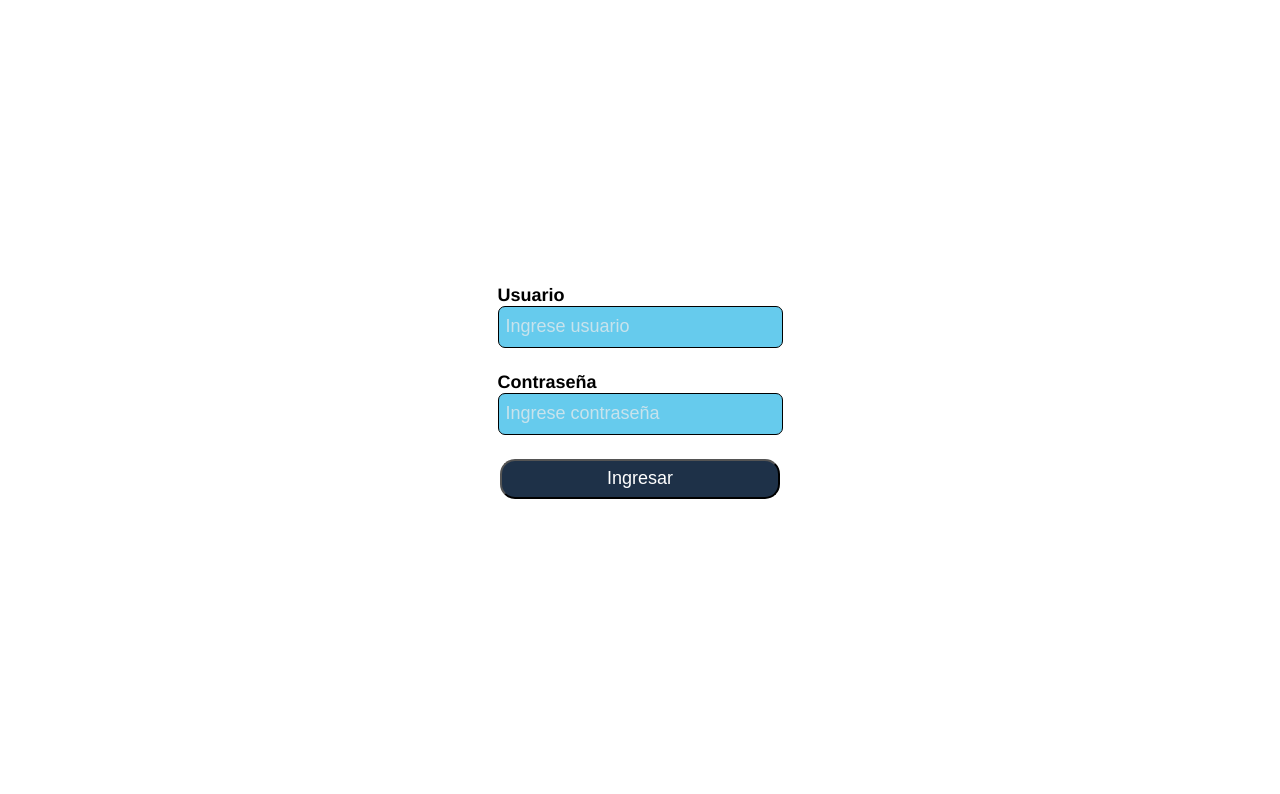
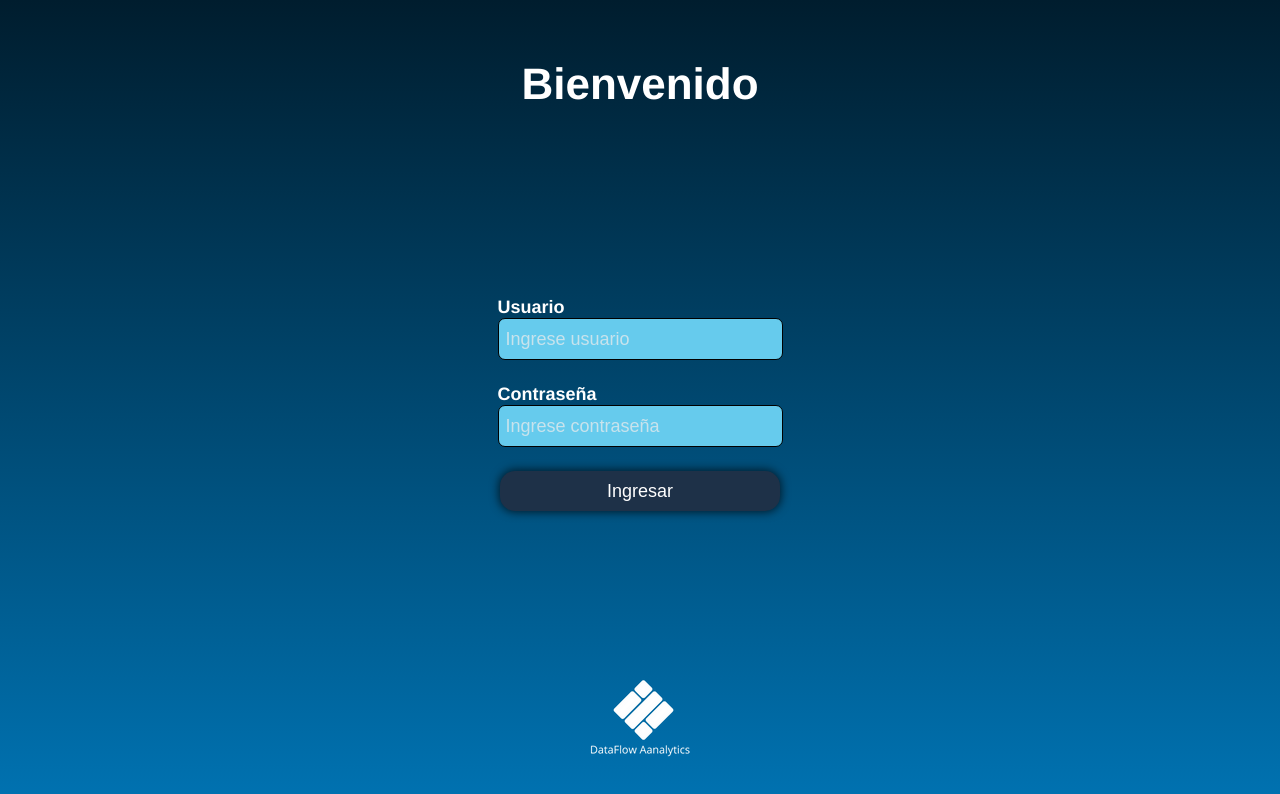
Before and after one commit to ratprogramer/Front-Data-Flow-Analytics, a React (Vite) app: page / in a window 1280 px wide. Shown: the top 794 px of the page. Built offline with nearby package versions, Linux system fonts and the light colour scheme.

Commit message:
Estilos en el inicio de sesion

```diff
--- a/src/App.jsx
+++ b/src/App.jsx
@@ -1,8 +1,8 @@
-import { LoginForm } from "./Features/Modulo_usuarios/Vista_inicio_sesion/Organismos/LoginForm"
+import { InicioSesion } from "./Features/Modulo_usuarios/Vista_inicio_sesion/Paginas/InicioSesion"
 function App() {
   return (
     <>
-      <LoginForm></LoginForm>
+      <InicioSesion></InicioSesion>
     </>
   )
 }
--- a/src/Atomos/Boton/Boton.css
+++ b/src/Atomos/Boton/Boton.css
@@ -5,8 +5,10 @@
     font-size: 18px;
     padding: 4px;
     height: 2.5rem;
+    border: none;
     border-radius: 15px;
     transition: 0.3s;
+    box-shadow: 0px 0px 10px 1px rgba(0, 0, 0, 0.699);
 }
 
 
--- a/src/Atomos/InputTxt/InputTxt.css
+++ b/src/Atomos/InputTxt/InputTxt.css
@@ -14,3 +14,6 @@
 .inputTxt-atomo::placeholder{
     color: #edececb9;
 }
+.inputTxt-atomo:focus {
+    outline: none;
+}
--- a/src/Features/Modulo_usuarios/Vista_inicio_sesion/Organismos/LoginForm.css
+++ b/src/Features/Modulo_usuarios/Vista_inicio_sesion/Organismos/LoginForm.css
@@ -1,7 +1,6 @@
 .loginForm-organismo{
     display: flex;
     flex-direction: column;
-    height: 97.9vh;
     justify-content: center;
     align-items: center;
 }
--- /dev/null
+++ b/src/Features/Modulo_usuarios/Vista_inicio_sesion/Paginas/InicioSesion.css
@@ -0,0 +1,14 @@
+.inicioSesion-pagina{
+    display: flex;
+    flex-direction: column;
+    height: 100vh;
+    color: #fff;
+    align-items: center;
+    gap: 100px;
+    background-color: antiquewhite;
+    justify-content: space-around;
+    background: linear-gradient(to bottom, #001d2e, #0072b1);
+}
+.titulo{
+    font-size: 44px;
+}
--- /dev/null
+++ b/src/Features/Modulo_usuarios/Vista_inicio_sesion/Paginas/InicioSesion.jsx
@@ -0,0 +1,12 @@
+import {LoginForm} from "./../Organismos/LoginForm.jsx"
+import "./InicioSesion.css"
+
+export function InicioSesion(){
+    return(
+        <div className="inicioSesion-pagina">
+            <h1 className="titulo">Bienvenido</h1>
+            <LoginForm/>
+            <img src="src\imgs\LogoNormal2.png"></img>
+        </div>
+    )
+}
--- a/src/Features/Modulo_usuarios/Vista_inicio_sesion/Paginas/Relleno.jsx
+++ /dev/null
@@ -1,5 +0,0 @@
-export function Relleno(){
-    return(
-        <></>
-    )
-}
```
Also changed, not shown: src/imgs/LogoNormal.png (added), src/imgs/LogoNormal2.png (added).
